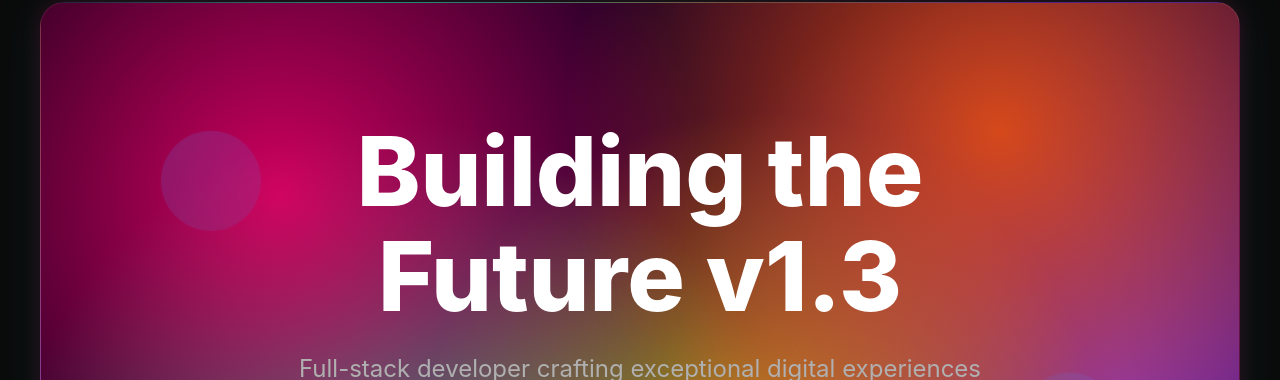
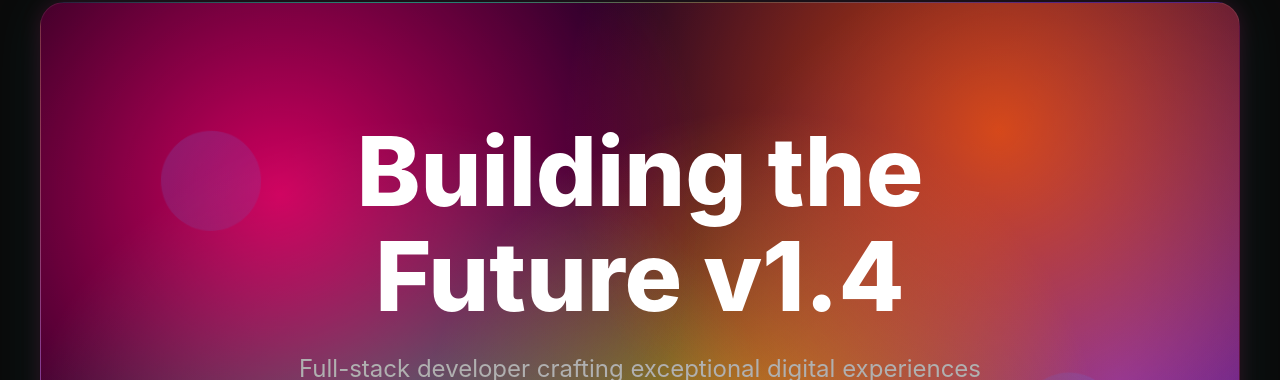
Before and after one commit to fareiddev/landing-test, a plain HTML site: page Testing Vercel Landing Page/index.html in a window 1280 px wide. Shown: the part 147-527 px from the top of the page. Drawn offline with nearby package versions, Linux system fonts and the light colour scheme.

Commit message:
Update index.html

```diff
--- a/Testing Vercel Landing Page/index.html
+++ b/Testing Vercel Landing Page/index.html
@@ -29,7 +29,7 @@
             <div class="floating-element"></div>
 
             <div class="hero-content">
-                <h1>Building the Future v1.3</h1>
+                <h1>Building the Future v1.4</h1>
                 <p>Full-stack developer crafting exceptional digital experiences with modern technologies and innovative solutions.</p>
                 <div class="cta-buttons">
                     <a href="#projects" class="btn btn-primary">View My Work</a>
```
